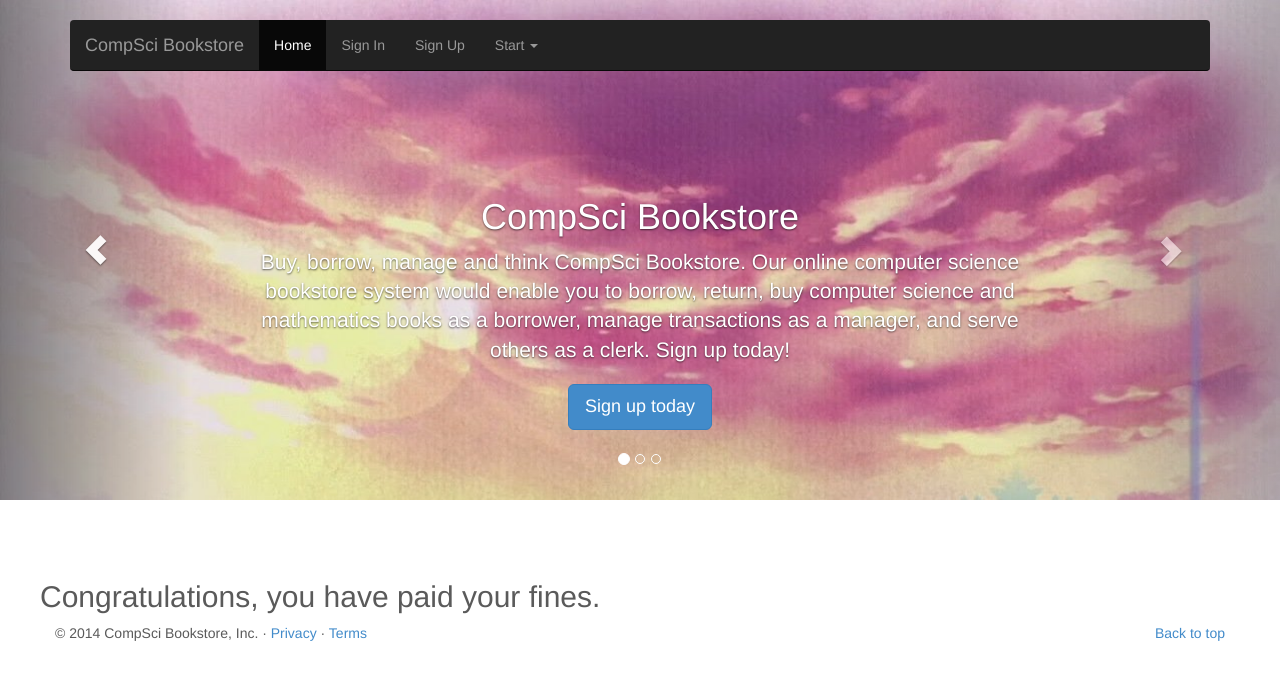
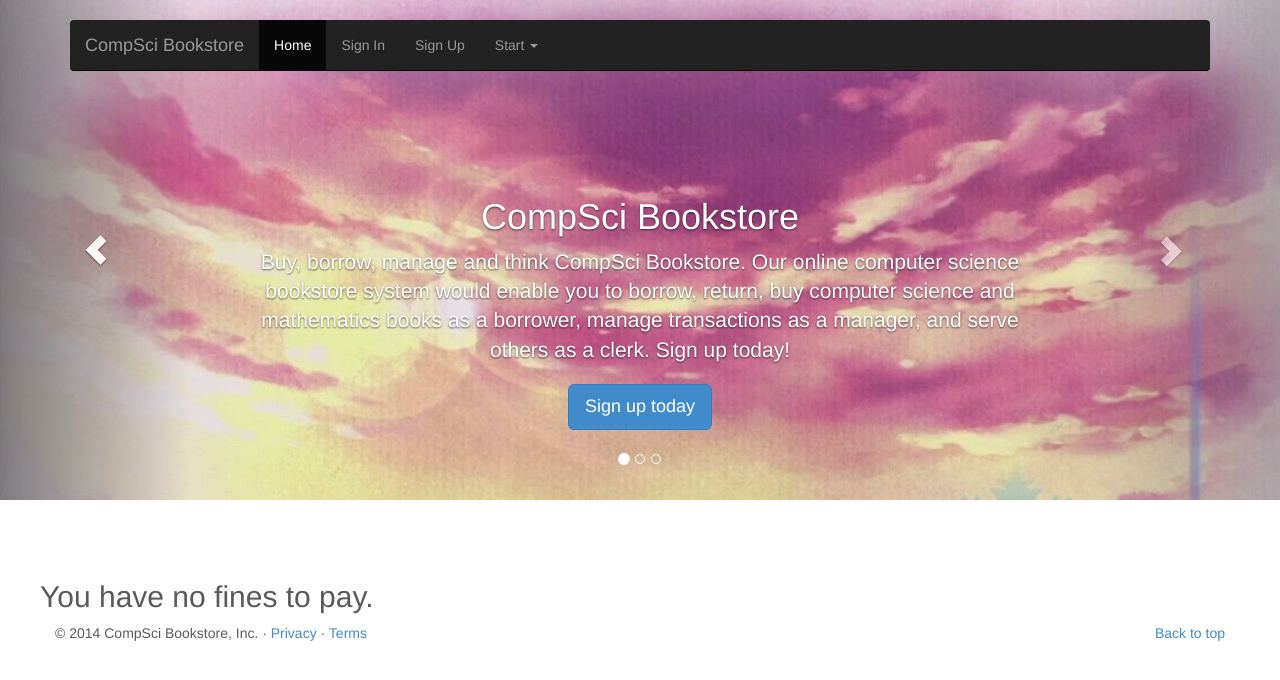
Before and after one commit to cpsc304projectPart3/library, a Django app: template books/templates/books/borrower/pay.html in a window 1280 px wide. Shown: the top 680 px of the page. Run offline with Django 3.2, Linux system fonts and the light colour scheme; the template is opened without the code that fills it, so the values that code supplies are empty; some libraries are stand-ins or nearby versions.

Commit message:
Update pay.html

```diff
--- a/books/templates/books/borrower/pay.html
+++ b/books/templates/books/borrower/pay.html
@@ -2,7 +2,7 @@
 
 {% block content %}
 
-<h2> Congratulations, you have paid your fines.</h2>
+<h2> You have no fines to pay.</h2>
 
 
 {% endblock %}
```
